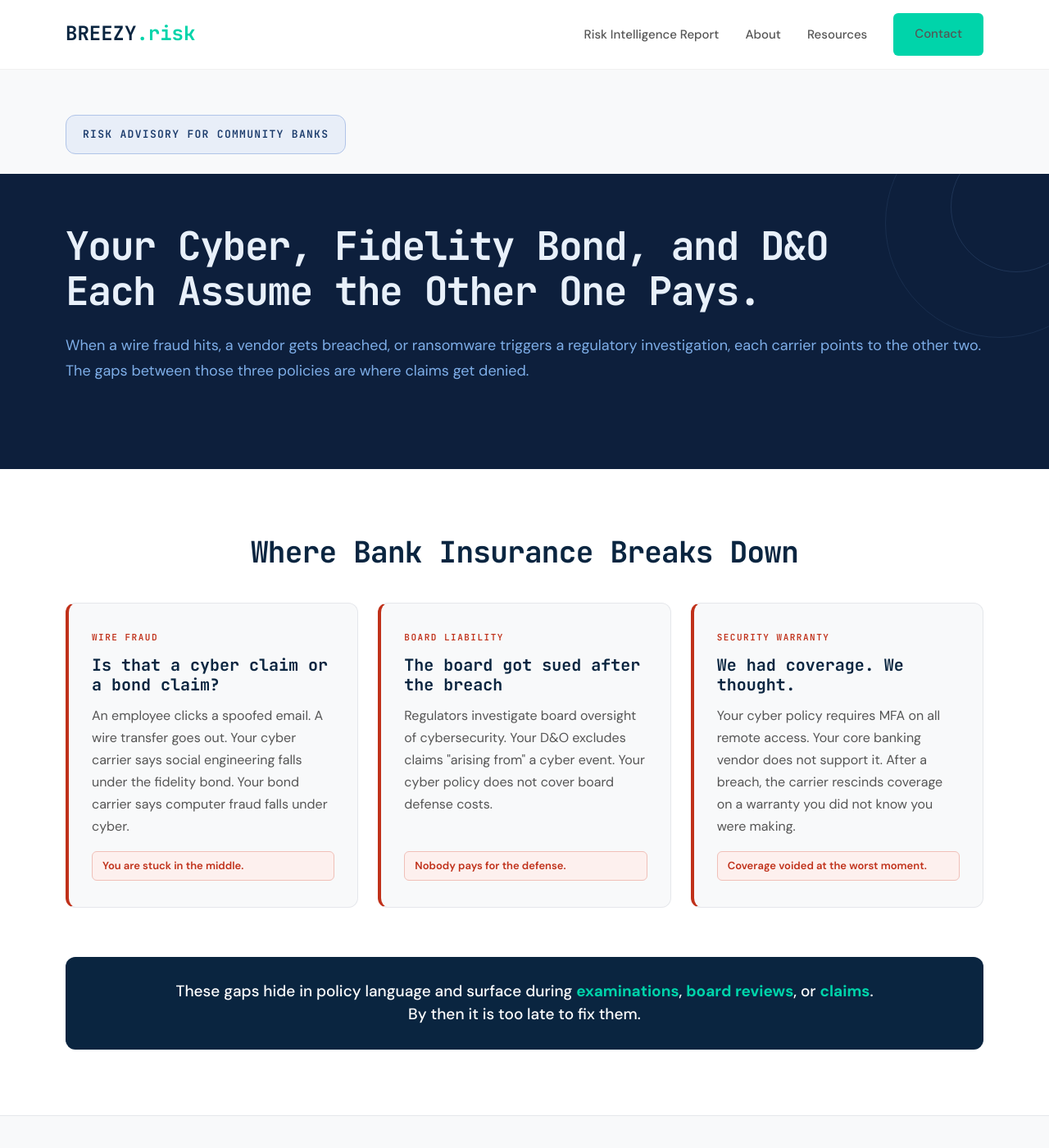
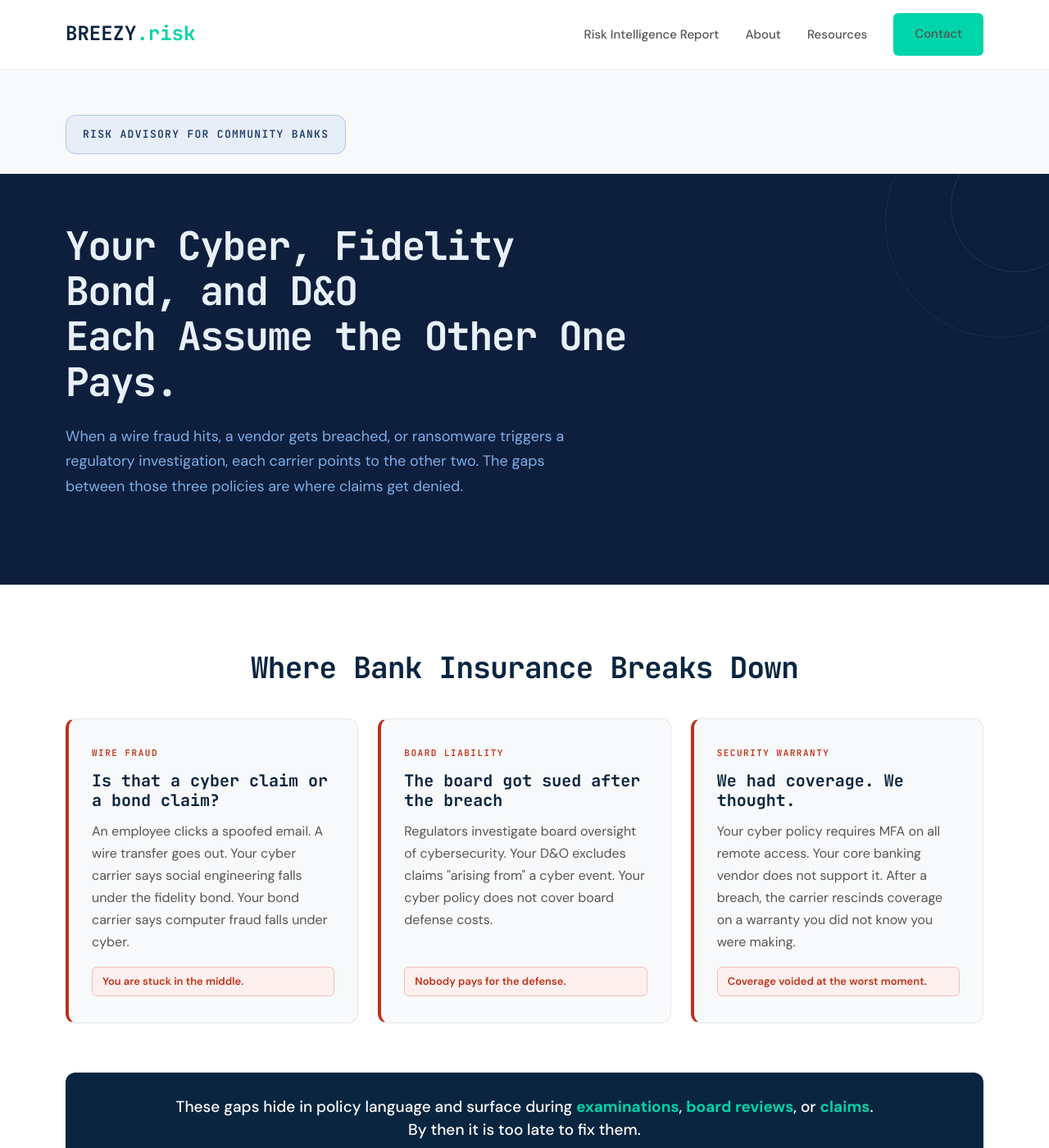
Before and after one commit to joeproe1/breezyins.com, a Jekyll site: the page built from community-bank-insurance.html, in a window 1280 px wide and 1400 px high. Shown: the whole window at 82% size. Built offline with Jekyll 4.4.1, drawn with Linux system fonts in a browser that asks for light colours.

Commit message:
Fix bank hero alignment and clean up CSS
Wrap bank hero content in container div for proper centering.
Remove unused CSS selector hack for hero containment.

Co-Authored-By: Claude Opus 4.6 <noreply@anthropic.com>

```diff
--- a/_sass/_pages.scss
+++ b/_sass/_pages.scss
@@ -273,21 +273,8 @@
     position: relative;
     overflow: hidden;
 
-    > *:not(.bank-hero__rings) {
-        max-width: $container-max;
-        margin-left: auto;
-        margin-right: auto;
-        padding-left: 40px;
-        padding-right: 40px;
-    }
-
     @media (max-width: $bp-tablet) {
         padding: 48px 0 60px;
-
-        > *:not(.bank-hero__rings) {
-            padding-left: 20px;
-            padding-right: 20px;
-        }
     }
 }
 .bank-hero__rings::before,
--- a/community-bank-insurance.html
+++ b/community-bank-insurance.html
@@ -38,6 +38,7 @@ permalink: /community-bank-insurance/
 <!-- SECTION 1: HERO -->
 <section class="bank-hero">
   <div class="bank-hero__rings"></div>
+  <div class="container">
 
     <h1 class="bank-hero__headline">
       Your Cyber, Fidelity Bond, and D&amp;O<br>Each Assume the Other One Pays.
@@ -49,6 +50,7 @@ permalink: /community-bank-insurance/
       The gaps between those three policies are where claims get denied.
     </p>
 
+  </div>
 </section>
 
 <!-- SECTION 2: SCENARIOS -->
```
Lines whose indentation alone changed are shown as unchanged.
